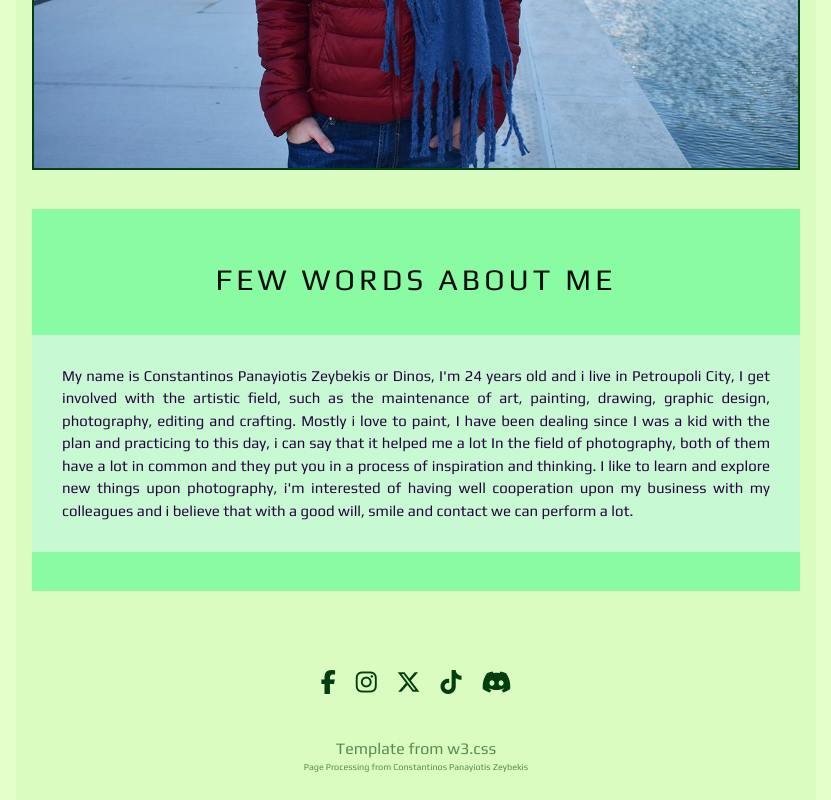
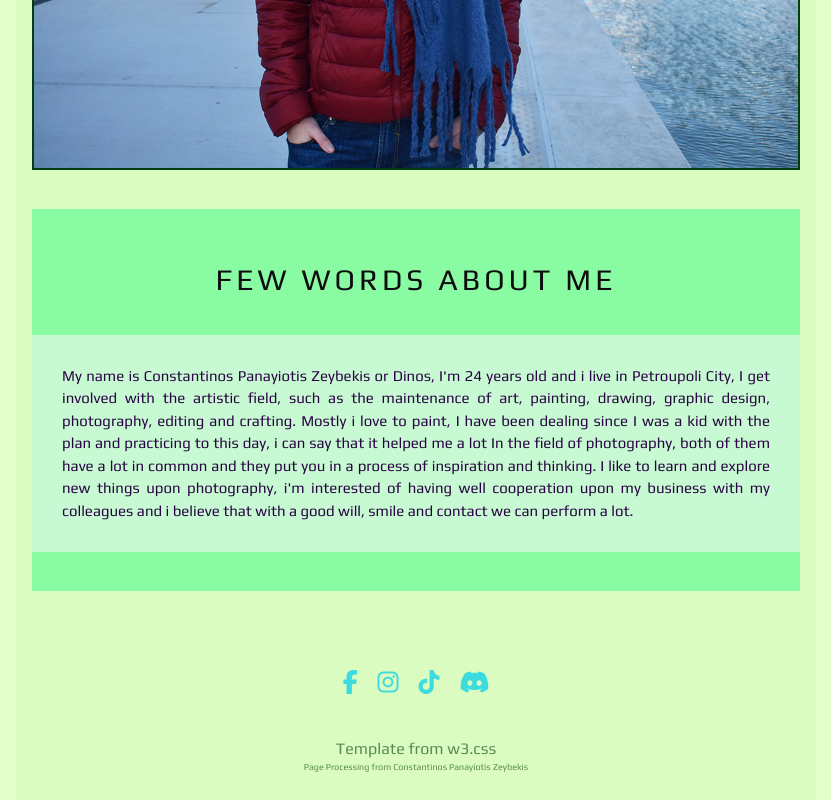
Before and after one commit to zeybekis/dinoszeybekis_subs, a plain HTML site: page enlight.index.html in a window 1280 px wide. Shown: the part 455-1255 px from the top of the page, without its empty margins (224-1055 px from the left). Drawn offline with nearby package versions, Linux system fonts and the light colour scheme.

Commit message:
social fix

```diff
--- a/enlight.index.html
+++ b/enlight.index.html
@@ -516,11 +516,10 @@
  <footer class="w3-container w3-center w3-xlarge" style="margin-bottom: -5%;">
   <br>
   <li style="letter-spacing: 0.3em;">
-      <a style="margin-left: 1%;" href="https://www.facebook.com/constantinos.zeybekis/" target="_blank"><i style="color: #023e0f;" class="fa-brands fa-facebook-f w3-hover-opacity"></i></a>
-      <a href="https://www.instagram.com/constantinos.zeybekis/" target="_blank"><i style="color: #023e0f;" class="fa-brands fa-instagram w3-hover-opacity"></i></a>
-      <a href="https://twitter.com/dinos_zeybekis" target="_blank"><i style="color: #023e0f;" class="fa-brands fa-x-twitter w3-hover-opacity"></i></a>
-      <a href="https://www.tiktok.com/@constantinos.zeybekis" target="_blank"><i style="color: #023e0f;" class="fa-brands fa-tiktok w3-hover-opacity"></i></a>
-      <a href="https://discordapp.com/users/1087647385703960636" target="_blank"><i style="color: #023e0f;" class="fa-brands fa-discord w3-hover-opacity"></i></a>
+      <a style="margin-left: 1%;" href="https://www.facebook.com/dinos.zeybekis.subs/" target="_blank"><i style="color: #3cdbde;" class="fa-brands fa-facebook-f w3-hover-opacity"></i></a>
+      <a href="https://www.instagram.com/dinos.zeybekis.subs/" target="_blank"><i style="color: #3cdbde;" class="fa-brands fa-instagram w3-hover-opacity"></i></a>
+      <a href="https://www.tiktok.com/@dinos.zeybekis.subs" target="_blank"><i style="color: #3cdbde;" class="fa-brands fa-tiktok w3-hover-opacity"></i></a>
+      <a href="https://discordapp.com/users/1087647385703960636" target="_blank"><i style="color: #3cdbde;" class="fa-brands fa-discord w3-hover-opacity"></i></a>
   </li>
   <br>
   <p class="w3-opacity" style="font-size: medium; color: #023e0f;" >Template from <a href="https://www.w3schools.com/w3css/default.asp" target="_blank">w3.css</a></p>
```
Also changed, not shown: enindex.html (+3 -4 lines), index.html (+3 -4 lines), itindex.html (+3 -4 lines), itlight.index.html (+4 -5 lines).
